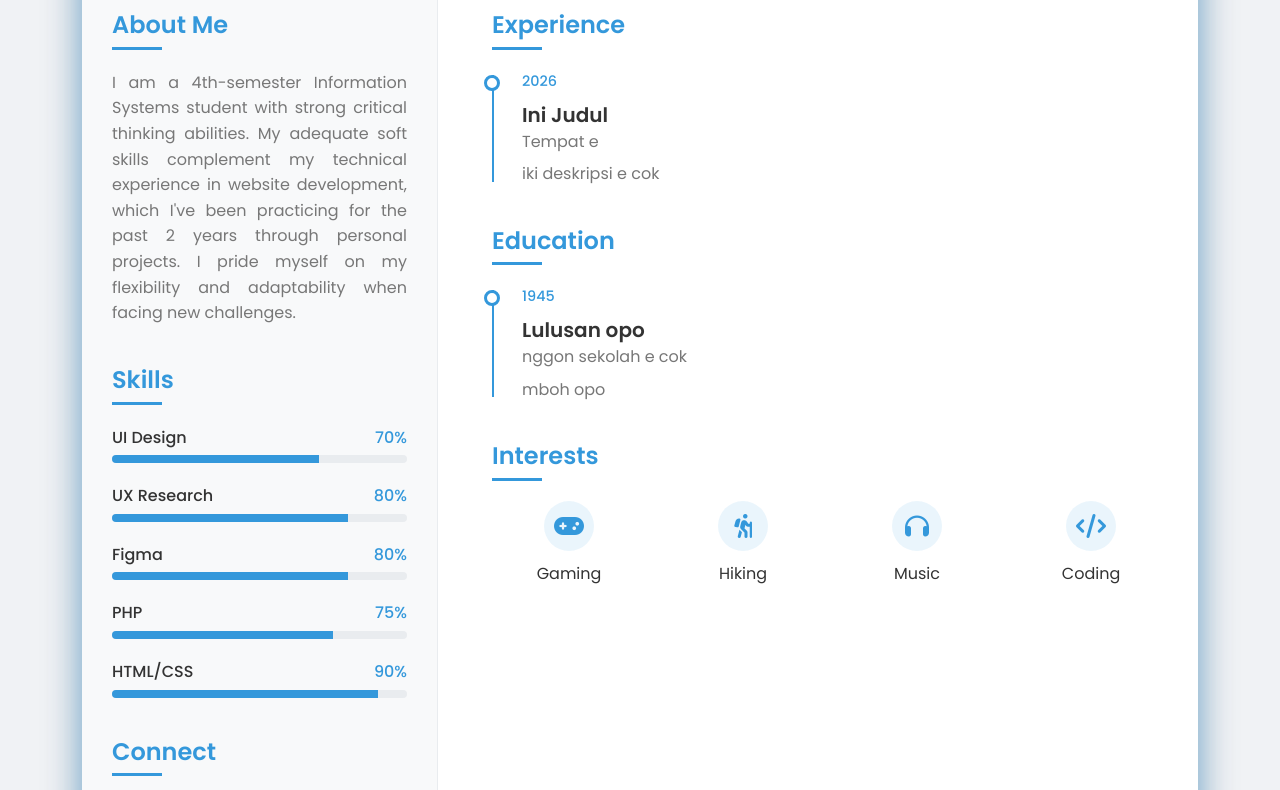
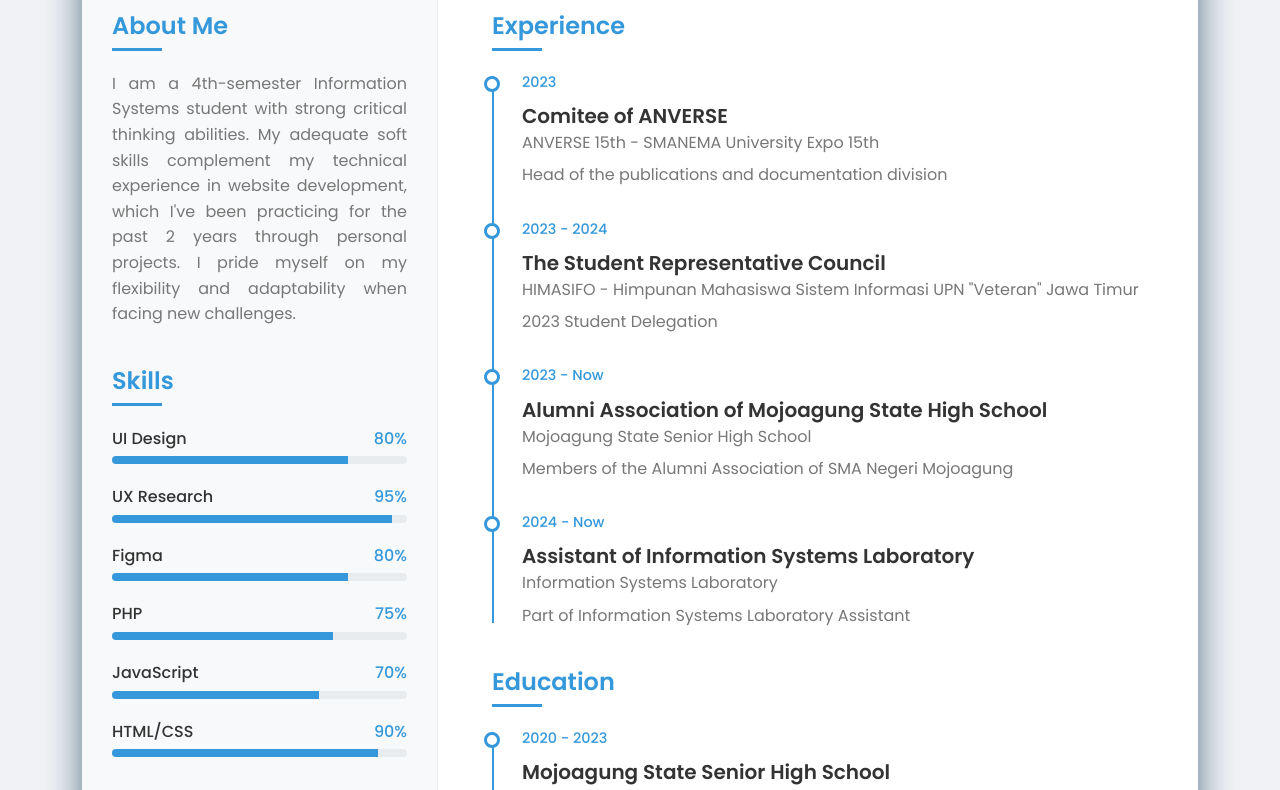
Before and after one commit to NemesisID/CV-for-Educational-Purpose, a plain HTML site: page index.html in a window 1280 px wide. Shown: the part 432-1222 px from the top of the page. Drawn offline with nearby package versions, Linux system fonts and the light colour scheme.

Commit message:
Second Update

```diff
--- a/index.html
+++ b/index.html
@@ -39,7 +39,6 @@
                   <div class="col-md-6">
                     <div class="contact-item email">
                       <i class="fas fa-envelope"></i>
-                      <label for="">testing</label>
                       <span>ragilhidayatulloh01@gmail.com</span>
                     </div>
                   </div>
@@ -68,19 +67,19 @@
                   <div class="skill-item">
                     <div class="skill-info">
                       <span class="skill-name">UI Design</span>
-                      <span class="skill-percentage">70%</span>
+                      <span class="skill-percentage">80%</span>
                     </div>
                     <div class="progress">
-                      <div class="progress-bar" role="progressbar" style="width: 70%" aria-valuenow="90" aria-valuemin="0" aria-valuemax="100"></div>
+                      <div class="progress-bar" role="progressbar" style="width: 80%" aria-valuenow="90" aria-valuemin="0" aria-valuemax="100"></div>
                     </div>
                   </div>
                   <div class="skill-item">
                     <div class="skill-info">
                       <span class="skill-name">UX Research</span>
-                      <span class="skill-percentage">80%</span>
+                      <span class="skill-percentage">95%</span>
                     </div>
                     <div class="progress">
-                      <div class="progress-bar" role="progressbar" style="width: 80%" aria-valuenow="85" aria-valuemin="0" aria-valuemax="100"></div>
+                      <div class="progress-bar" role="progressbar" style="width: 95%" aria-valuenow="85" aria-valuemin="0" aria-valuemax="100"></div>
                     </div>
                   </div>
                   <div class="skill-item">
@@ -103,6 +102,15 @@
                   </div>
                   <div class="skill-item">
                     <div class="skill-info">
+                      <span class="skill-name">JavaScript</span>
+                      <span class="skill-percentage">70%</span>
+                    </div>
+                    <div class="progress">
+                      <div class="progress-bar" role="progressbar" style="width: 70%" aria-valuenow="70" aria-valuemin="0" aria-valuemax="100"></div>
+                    </div>
+                  </div>
+                  <div class="skill-item">
+                    <div class="skill-info">
                       <span class="skill-name">HTML/CSS</span>
                       <span class="skill-percentage">90%</span>
                     </div>
@@ -120,7 +128,7 @@
                     <i class="fab fa-linkedin-in"></i>
                     <span>linkedin.com/in/ragilhidayah</span>
                   </a>
-                  <a href=instagram.com/ragilhidayah_/ class="social-item">
+                  <a href=https://instagram.com/ragilhidayah_/ class="social-item">
                     <i class="fa-brands fa-instagram"></i>
                     <span>instagram.com/ragilhidayah_</span>
                   </a>
@@ -167,6 +175,7 @@
                 </div>
               </div>
             </div>
+
           </div>
 
           <div class="col-lg-8">
@@ -176,12 +185,45 @@
                 <div class="timeline">
                   <div class="timeline-item">
                     <div class="timeline-dot"></div>
-                    <div class="timeline-date">2026</div>
+                    <div class="timeline-date">2023</div>
                     <div class="timeline-content">
-                      <h4 class="timeline-title">Ini Judul</h4>
-                      <h5 class="timeline-subtitle">Tempat e</h5>
+                      <h4 class="timeline-title">Comitee of ANVERSE</h4>
+                      <h5 class="timeline-subtitle">ANVERSE 15th - SMANEMA University Expo 15th</h5>
                       <p class="timeline-text">
-                        iki deskripsi e cok
+                        Head of the publications and documentation division
+                      </p>
+                    </div>
+                  </div>
+                  <div class="timeline-item">
+                    <div class="timeline-dot"></div>
+                    <div class="timeline-date">2023 - 2024</div>
+                    <div class="timeline-content">
+                      <h4 class="timeline-title">The Student Representative Council</h4>
+                      <h5 class="timeline-subtitle">HIMASIFO - Himpunan Mahasiswa Sistem Informasi UPN "Veteran" Jawa Timur</h5>
+                      <p class="timeline-text">
+                        2023 Student Delegation
+                      </p>
+                    </div>
+                  </div>
+                  <div class="timeline-item">
+                    <div class="timeline-dot"></div>
+                    <div class="timeline-date">2023 - Now</div>
+                    <div class="timeline-content">
+                      <h4 class="timeline-title">Alumni Association of Mojoagung State High School</h4>
+                      <h5 class="timeline-subtitle">Mojoagung State Senior High School</h5>
+                      <p class="timeline-text">
+                        Members of the Alumni Association of SMA Negeri Mojoagung
+                      </p>
+                    </div>
+                  </div>
+                  <div class="timeline-item">
+                    <div class="timeline-dot"></div>
+                    <div class="timeline-date">2024 - Now</div>
+                    <div class="timeline-content">
+                      <h4 class="timeline-title">Assistant of Information Systems Laboratory</h4>
+                      <h5 class="timeline-subtitle">Information Systems Laboratory</h5>
+                      <p class="timeline-text">
+                        Part of Information Systems Laboratory Assistant
                       </p>
                     </div>
                   </div>
@@ -193,13 +235,18 @@
                 <div class="timeline">
                   <div class="timeline-item">
                     <div class="timeline-dot"></div>
-                    <div class="timeline-date">1945</div>
+                    <div class="timeline-date">2020 - 2023</div>
                     <div class="timeline-content">
-                      <h4 class="timeline-title">Lulusan opo</h4>
-                      <h5 class="timeline-subtitle">nggon sekolah e cok</h5>
-                      <p class="timeline-text">
-                        mboh opo
-                      </p>
+                      <h4 class="timeline-title">Mojoagung State Senior High School</h4>
+                      <h5 class="timeline-subtitle">Science Student</h5>
+                    </div>
+                  </div>
+                  <div class="timeline-item">
+                    <div class="timeline-dot"></div>
+                    <div class="timeline-date">2023 - Now</div>
+                    <div class="timeline-content">
+                      <h4 class="timeline-title">UPN "Veteran" Jawa Timur</h4>
+                      <h5 class="timeline-subtitle">Information Systems</h5>
                     </div>
                   </div>
                 </div>
@@ -217,8 +264,8 @@
                     <span>Hiking</span>
                   </div>
                   <div class="interest-item">
-                    <i class="fa-solid fa-headphones"></i>
-                    <span>Music</span>
+                    <i class="fa-solid fa-mug-hot"></i>
+                    <span>Hang out</span>
                   </div>
                   <div class="interest-item">
                     <i class="fa-solid fa-code"></i>
@@ -235,8 +282,3 @@
 
   <script src="https://cdnjs.cloudflare.com/ajax/libs/bootstrap/5.3.0/js/bootstrap.bundle.min.js"></script>
 </body>
-<<<<<<< HEAD
-</html>
-=======
-</html>
->>>>>>> 2650305754e454fe9552a1a12d934be2e70b4b23
--- a/styles.css
+++ b/styles.css
@@ -17,7 +17,7 @@
 
   .cv-container {
     background-color: #ffffff;
-    box-shadow: 0 10px 30px rgba(52, 152, 219, 0.5), 0 20px 40px rgba(44, 62, 80, 0.3);
+    box-shadow: 0 10px 30px rgba(31, 90, 129, 0.5), 0 20px 40px rgba(27, 38, 49, 0.3);
     border-radius: 12px;
     overflow: hidden;
     margin: 0 auto;
@@ -30,10 +30,11 @@
   }
 
   .profile-image {
-    height: 355px;
-    width: 355px;
+    height: 356px;
+    width: 356px;
     position: relative;
     overflow: hidden;
+    border-right: 1px solid var(--border-color);
   }
 
   .profile-image img {
@@ -55,6 +56,7 @@
   }
 
   .profession {
+    padding-top: 20px;
     font-size: 1.5rem;
     font-weight: 300;
     color: var(--primary-color);
```
